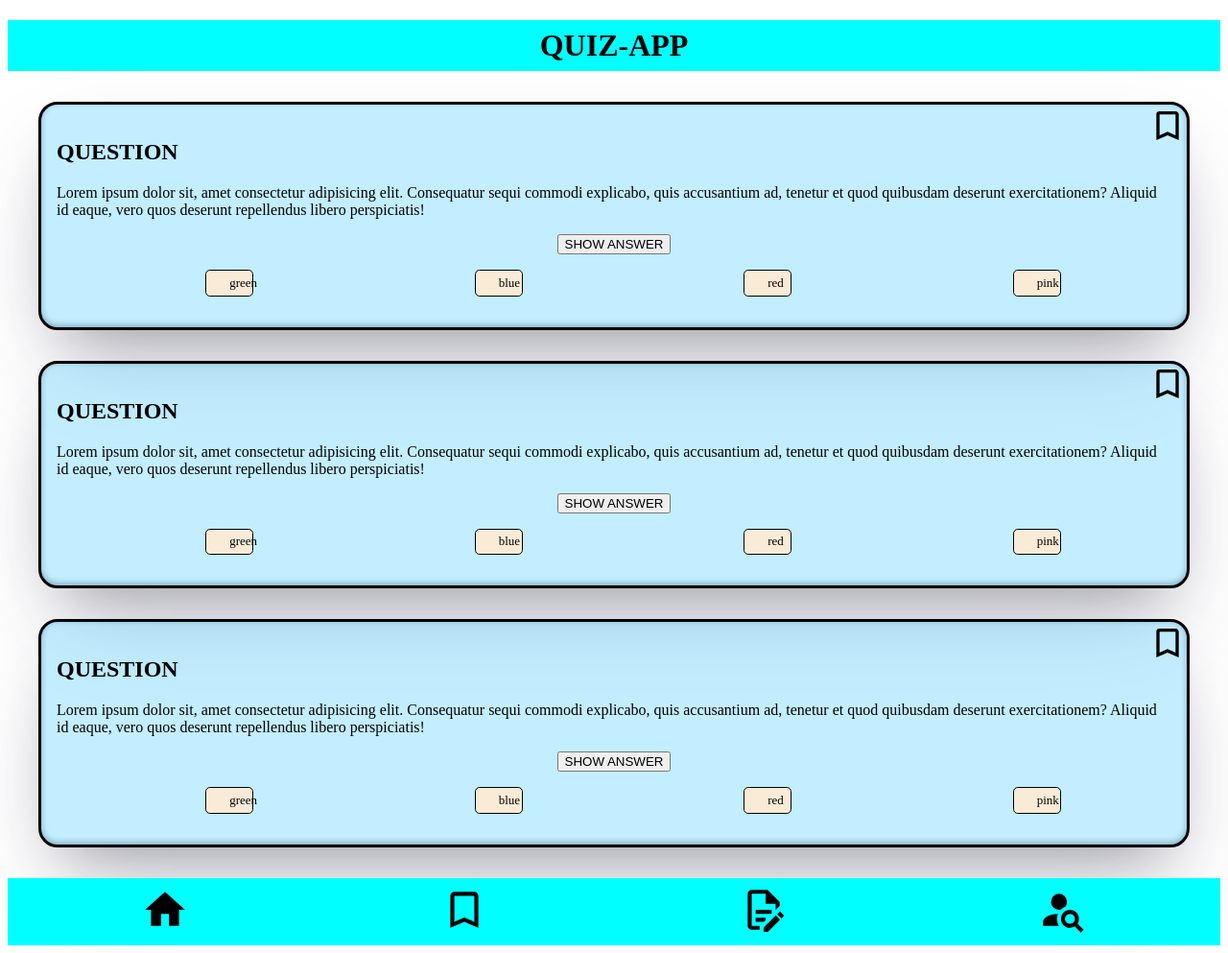
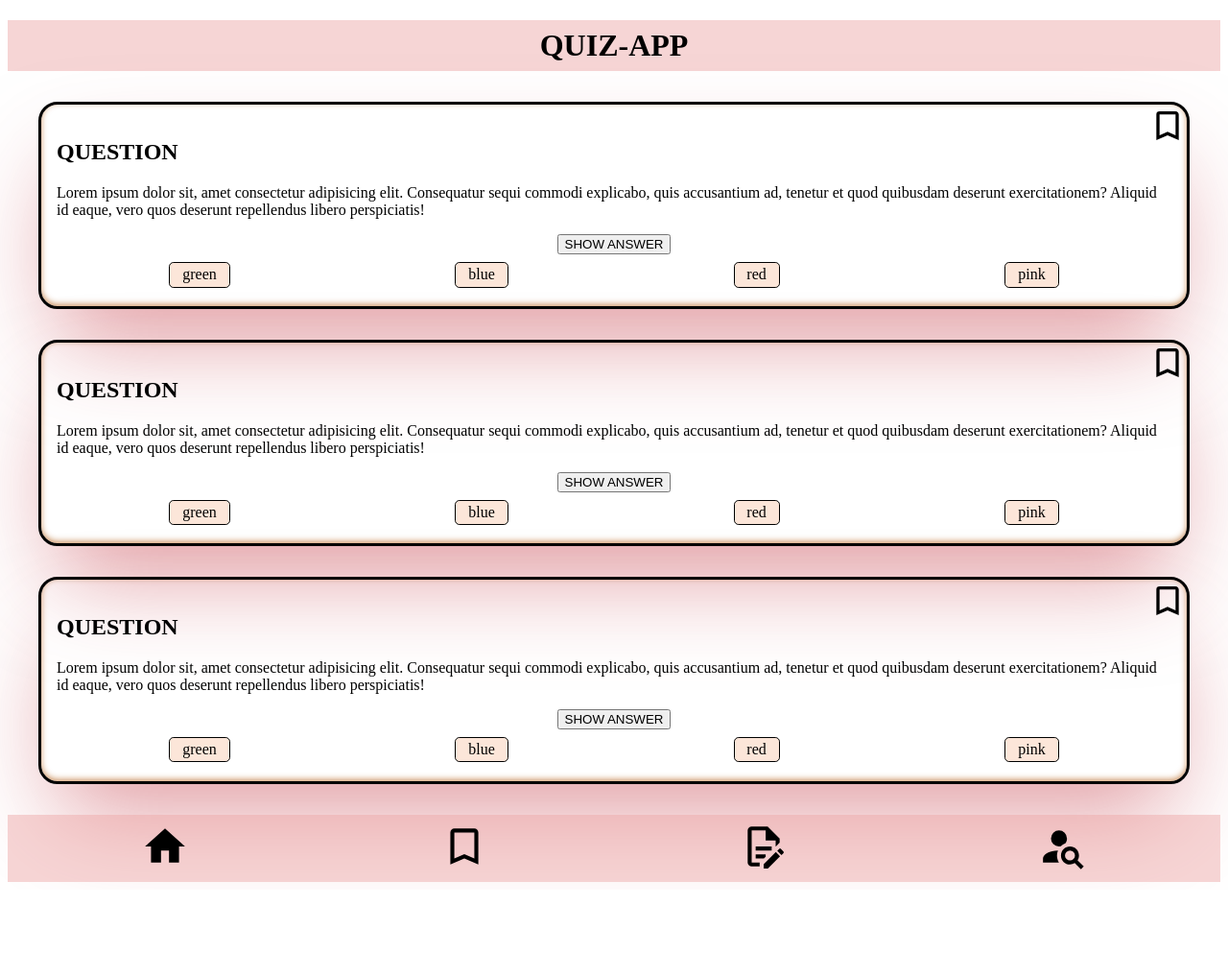
Before and after one commit to FranziGraml/Quiz-App, a plain HTML site: page index.html in a window 1280 px wide. Shown: the whole page at 96% size. After the commit the page ends 927 px from the top, so only its background shows below. Drawn offline with Linux system fonts and the light colour scheme.

Commit message:
Add new Styles2

```diff
--- a/style.css
+++ b/style.css
@@ -3,7 +3,7 @@
 }
 
 .quiz-header {
-  background-color: aqua;
+  background-color: rgba(236, 166, 166, 0.472);
 }
 
 .headline-quiz-app {
@@ -14,10 +14,9 @@
 
 .Quiz-Container {
   position: relative;
-  background-color: rgba(127, 219, 255, 0.466);
   border: solid;
-  box-shadow: rgba(50, 50, 93, 0.25) 0px 50px 100px -20px,
-    rgba(0, 0, 0, 0.3) 0px 30px 60px -30px, rgba(10, 37, 64, 0.35) 0px -2px 6px 0px inset;
+  box-shadow: rgba(197, 64, 75, 0.52) 0px 50px 100px -20px,
+    rgba(0, 0, 0, 0) 0px 30px 60px -30px, rgba(182, 93, 20, 0.65) 0px -2px 6px 0px inset;
   border-radius: 20px;
   padding: 1rem;
   margin: 2rem;
@@ -27,15 +26,16 @@
   display: flex;
   align-items: center;
   justify-content: space-around;
+  list-style: none;
+  margin: 0.5rem 0 0.2rem 0;
+  padding: 0;
 }
 .class-element {
-  list-style: none;
   border: solid 0.1rem;
-  padding: 0.3rem 1.5rem;
+  padding: 0.2rem 0.8rem;
   border-radius: 0.3rem;
-  background-color: antiquewhite;
-  width: 10px;
-  font-size: small;
+  background-color: rgba(249, 212, 189, 0.568);
+  font-size: medium;
 }
 
 .class-element:hover {
@@ -65,12 +65,15 @@
 
 .quiz-footer {
   display: flex;
-  background-color: aqua;
+  background-color: rgba(236, 166, 166, 0.472);
   padding: 0.5rem;
   justify-content: space-around;
   position: sticky;
 }
 
+.footer-logo {
+  cursor: pointer;
+}
 .footer-logo:hover {
   transform: scale(1.2);
   transition: all 0.5s ease-in-out;
@@ -87,28 +90,28 @@
   left: 75px;
   width: 15rem;
   height: 15rem;
-  border-radius: 150px;
+  border-radius: 50px;
   border-style: solid;
   color: black;
   opacity: 0.9;
 }
 
 .About-me {
-  background-color: rgba(127, 219, 255, 0.466);
   border: solid;
   border-radius: 20px;
-  box-shadow: rgba(50, 50, 93, 0.25) 0px 50px 100px -20px,
-    rgba(0, 0, 0, 0.3) 0px 30px 60px -30px, rgba(10, 37, 64, 0.35) 0px -2px 6px 0px inset;
+  box-shadow: rgba(197, 64, 75, 0.52) 0px 50px 100px -20px,
+    rgba(0, 0, 0, 0) 0px 30px 60px -30px, rgba(182, 93, 20, 0.65) 0px -2px 6px 0px inset;
+  border-radius: 20px;
   padding: 1rem;
   margin: 2rem;
 }
 
 .skill {
   list-style: none;
-  background-color: rgba(127, 219, 255, 0.466);
+
   border: solid;
-  box-shadow: rgba(50, 50, 93, 0.25) 0px 50px 100px -20px,
-    rgba(0, 0, 0, 0.3) 0px 30px 60px -30px, rgba(10, 37, 64, 0.35) 0px -2px 6px 0px inset;
+  box-shadow: rgba(233, 14, 32, 0.76) 0px 50px 100px -20px,
+    rgba(0, 0, 0, 0) 0px 30px 60px -30px, rgba(182, 93, 20, 0.65) 0px -2px 6px 0px inset;
   border-radius: 20px;
   padding: 0.2rem;
   margin: 2rem;
```
Also changed, not shown: index.html (+0 -1 lines).
